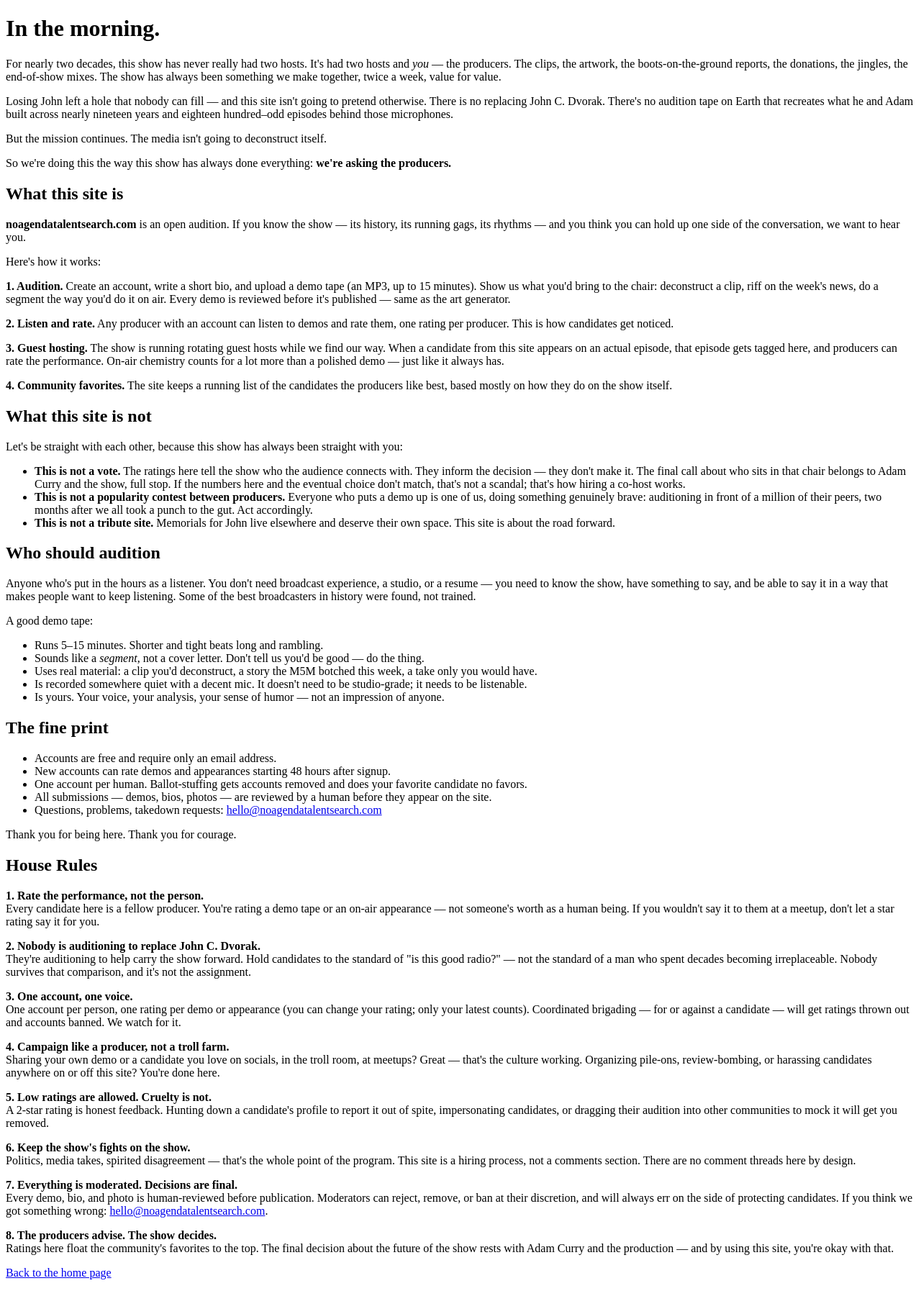
After one commit to wavedingo/noagenda-talentsearch, a Django app: page /about/ in a window 1280 px wide. The commit adds this page. Shown: the whole page at 72% size. Run offline with Django 5.2, Linux system fonts and the light colour scheme; data comes from the database, SQL or seed files in the repository.

Commit message:
Close Phase 2 deploy prerequisites: static files, real email, /about page
- render.yaml: add ALLOWED_HOSTS, APP_URL, MAIL_FROM, RESEND_API_KEY
  (secret, set manually in Render dashboard), preDeployCommand running
  migrate + collectstatic, and healthCheckPath. Without these a Render
  deploy would reject every request (bad ALLOWED_HOSTS), never run
  migrations, and send magic links pointing at localhost.
- Static files: add whitenoise, configure STATIC_ROOT/STORAGES so Django
  admin (Phase 1's entire admin story) actually renders styled in
  production, while dev/test keep the unmanifested storage so no
  collectstatic step is required locally.
- Email: wire Resend's SMTP relay behind RESEND_API_KEY, falling back to
  the console backend when unset (still true for this environment --
  outbound Resend setup per spec Appendix A.2 is not done yet).
- Add /about with the full About/House Rules copy, rendering
  vote_eligibility_hours from the live settings table rather than a
  hardcoded "48" per spec Sec 4.1's public-copy requirement. Standalone
  for now -- the house-rules excerpt on /signup and /audition waits for
  those pages in later phases.

75/75 tests passing.

```diff
--- a/core/urls.py
+++ b/core/urls.py
@@ -7,6 +7,7 @@ app_name = "core"
 
 urlpatterns = [
     path("", views.home, name="home"),
+    path("about/", views.about, name="about"),
     path("healthz", views.healthz, name="healthz"),
 ]
 
--- a/core/views.py
+++ b/core/views.py
@@ -2,9 +2,19 @@ from django.db import connection
 from django.http import JsonResponse
 from django.shortcuts import render
 
+from .settings_util import get_setting
+
 
 def home(request):
     return render(request, "core/home.html")
+
+
+def about(request):
+    return render(
+        request,
+        "core/about.html",
+        {"vote_eligibility_hours": get_setting("vote_eligibility_hours")},
+    )
 
 
 def healthz(request):
--- a/requirements.txt
+++ b/requirements.txt
@@ -2,3 +2,4 @@ Django==5.1.*
 psycopg2-binary==2.9.*
 dj-database-url==2.3.*
 gunicorn==23.*
+whitenoise==6.*
--- /dev/null
+++ b/templates/core/about.html
@@ -0,0 +1,93 @@
+{% extends "base.html" %}
+{% block title %}About — No Agenda Talent Search{% endblock %}
+{% block content %}
+
+<h1>In the morning.</h1>
+
+<p>For nearly two decades, this show has never really had two hosts. It's had two hosts and <em>you</em> — the producers. The clips, the artwork, the boots-on-the-ground reports, the donations, the jingles, the end-of-show mixes. The show has always been something we make together, twice a week, value for value.</p>
+
+<p>Losing John left a hole that nobody can fill — and this site isn't going to pretend otherwise. There is no replacing John C. Dvorak. There's no audition tape on Earth that recreates what he and Adam built across nearly nineteen years and eighteen hundred–odd episodes behind those microphones.</p>
+
+<p>But the mission continues. The media isn't going to deconstruct itself.</p>
+
+<p>So we're doing this the way this show has always done everything: <strong>we're asking the producers.</strong></p>
+
+<h2>What this site is</h2>
+
+<p><strong>noagendatalentsearch.com</strong> is an open audition. If you know the show — its history, its running gags, its rhythms — and you think you can hold up one side of the conversation, we want to hear you.</p>
+
+<p>Here's how it works:</p>
+
+<p><strong>1. Audition.</strong> Create an account, write a short bio, and upload a demo tape (an MP3, up to 15 minutes). Show us what you'd bring to the chair: deconstruct a clip, riff on the week's news, do a segment the way you'd do it on air. Every demo is reviewed before it's published — same as the art generator.</p>
+
+<p><strong>2. Listen and rate.</strong> Any producer with an account can listen to demos and rate them, one rating per producer. This is how candidates get noticed.</p>
+
+<p><strong>3. Guest hosting.</strong> The show is running rotating guest hosts while we find our way. When a candidate from this site appears on an actual episode, that episode gets tagged here, and producers can rate the performance. On-air chemistry counts for a lot more than a polished demo — just like it always has.</p>
+
+<p><strong>4. Community favorites.</strong> The site keeps a running list of the candidates the producers like best, based mostly on how they do on the show itself.</p>
+
+<h2>What this site is not</h2>
+
+<p>Let's be straight with each other, because this show has always been straight with you:</p>
+
+<ul>
+  <li><strong>This is not a vote.</strong> The ratings here tell the show who the audience connects with. They inform the decision — they don't make it. The final call about who sits in that chair belongs to Adam Curry and the show, full stop. If the numbers here and the eventual choice don't match, that's not a scandal; that's how hiring a co-host works.</li>
+  <li><strong>This is not a popularity contest between producers.</strong> Everyone who puts a demo up is one of us, doing something genuinely brave: auditioning in front of a million of their peers, two months after we all took a punch to the gut. Act accordingly.</li>
+  <li><strong>This is not a tribute site.</strong> Memorials for John live elsewhere and deserve their own space. This site is about the road forward.</li>
+</ul>
+
+<h2>Who should audition</h2>
+
+<p>Anyone who's put in the hours as a listener. You don't need broadcast experience, a studio, or a resume — you need to know the show, have something to say, and be able to say it in a way that makes people want to keep listening. Some of the best broadcasters in history were found, not trained.</p>
+
+<p>A good demo tape:</p>
+
+<ul>
+  <li>Runs 5–15 minutes. Shorter and tight beats long and rambling.</li>
+  <li>Sounds like a <em>segment</em>, not a cover letter. Don't tell us you'd be good — do the thing.</li>
+  <li>Uses real material: a clip you'd deconstruct, a story the M5M botched this week, a take only you would have.</li>
+  <li>Is recorded somewhere quiet with a decent mic. It doesn't need to be studio-grade; it needs to be listenable.</li>
+  <li>Is yours. Your voice, your analysis, your sense of humor — not an impression of anyone.</li>
+</ul>
+
+<h2>The fine print</h2>
+
+<ul>
+  <li>Accounts are free and require only an email address.</li>
+  <li>New accounts can rate demos and appearances starting {{ vote_eligibility_hours }} hours after signup.</li>
+  <li>One account per human. Ballot-stuffing gets accounts removed and does your favorite candidate no favors.</li>
+  <li>All submissions — demos, bios, photos — are reviewed by a human before they appear on the site.</li>
+  <li>Questions, problems, takedown requests: <a href="mailto:hello@noagendatalentsearch.com">hello@noagendatalentsearch.com</a></li>
+</ul>
+
+<p>Thank you for being here. Thank you for courage.</p>
+
+<h2 id="house-rules">House Rules</h2>
+
+<p><strong>1. Rate the performance, not the person.</strong><br>
+Every candidate here is a fellow producer. You're rating a demo tape or an on-air appearance — not someone's worth as a human being. If you wouldn't say it to them at a meetup, don't let a star rating say it for you.</p>
+
+<p><strong>2. Nobody is auditioning to replace John C. Dvorak.</strong><br>
+They're auditioning to help carry the show forward. Hold candidates to the standard of "is this good radio?" — not the standard of a man who spent decades becoming irreplaceable. Nobody survives that comparison, and it's not the assignment.</p>
+
+<p><strong>3. One account, one voice.</strong><br>
+One account per person, one rating per demo or appearance (you can change your rating; only your latest counts). Coordinated brigading — for or against a candidate — will get ratings thrown out and accounts banned. We watch for it.</p>
+
+<p><strong>4. Campaign like a producer, not a troll farm.</strong><br>
+Sharing your own demo or a candidate you love on socials, in the troll room, at meetups? Great — that's the culture working. Organizing pile-ons, review-bombing, or harassing candidates anywhere on or off this site? You're done here.</p>
+
+<p><strong>5. Low ratings are allowed. Cruelty is not.</strong><br>
+A 2-star rating is honest feedback. Hunting down a candidate's profile to report it out of spite, impersonating candidates, or dragging their audition into other communities to mock it will get you removed.</p>
+
+<p><strong>6. Keep the show's fights on the show.</strong><br>
+Politics, media takes, spirited disagreement — that's the whole point of the program. This site is a hiring process, not a comments section. There are no comment threads here by design.</p>
+
+<p><strong>7. Everything is moderated. Decisions are final.</strong><br>
+Every demo, bio, and photo is human-reviewed before publication. Moderators can reject, remove, or ban at their discretion, and will always err on the side of protecting candidates. If you think we got something wrong: <a href="mailto:hello@noagendatalentsearch.com">hello@noagendatalentsearch.com</a>.</p>
+
+<p><strong>8. The producers advise. The show decides.</strong><br>
+Ratings here float the community's favorites to the top. The final decision about the future of the show rests with Adam Curry and the production — and by using this site, you're okay with that.</p>
+
+<p><a href="{% url 'core:home' %}">Back to the home page</a></p>
+
+{% endblock %}
--- a/templates/core/home.html
+++ b/templates/core/home.html
@@ -11,4 +11,5 @@
 {% else %}
   <p><a href="{% url 'accounts:request_link' %}">Log in or sign up</a></p>
 {% endif %}
+<p><a href="{% url 'core:about' %}">About</a></p>
 {% endblock %}
```
Also changed, not shown: config/settings.py (+27 -1 lines), core/tests/test_deploy_config.py (added, +31 -0 lines), core/tests/test_views.py (+20 -0 lines), render.yaml (+10 -0 lines), 3 other files.
